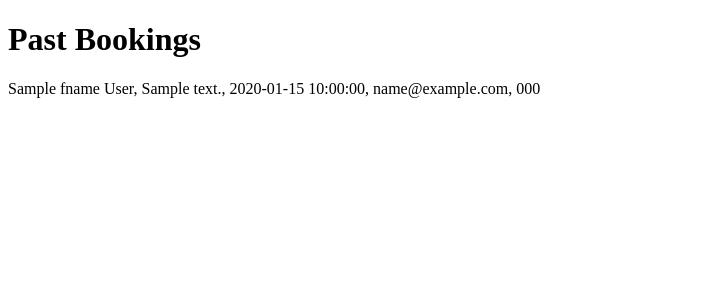
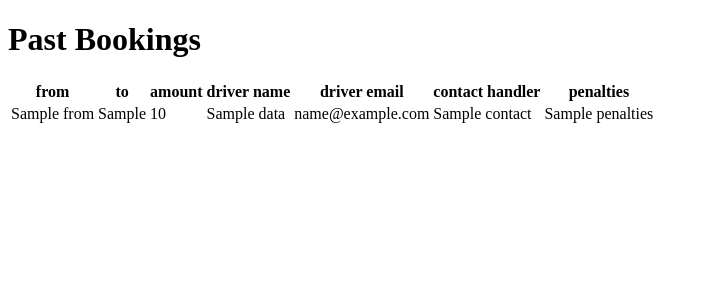
Before and after one commit to Khalaq04/Rent_A_Car, a Flask app: template templates/CustomerTemplates/CustomerBookings.html in a window 1280 px wide. Shown: the top 300 px of the page, without its empty margins (0-708 px from the left). Run offline with Flask 3, Linux system fonts and the light colour scheme; the template is opened without the code that fills it: most values are stand-ins (such as "Sample title", 1, 10 or a date in 2020).

Commit message:
further development of customer page

```diff
--- a/applications/CustomerController.py
+++ b/applications/CustomerController.py
@@ -21,12 +21,12 @@ def newbooking():
 
 @app.route("/customer/<int:c_id>/trips", methods=["GET", "POST"])
 def Customer_past_bookings(c_id):
-    datas = get_past_bookings(c_id)
+    data = get_past_bookings(c_id)
     info = []
-    for i in datas:
+    for i in data:
         dict = {"from":i[0], "to":i[1], "amount":i[2], "dname":i[4], "demail":i[5], "contact":i[6], "penalties":i[3]}
         info.append(dict)
-    return redirect('/CustomerTemplates/CustomerBookings', data=info)
+    return render_template('/CustomerTemplates/CustomerBookings.html', data=info)
 
 @app.route("/customer/<int:c_id>/profile", methods=["GET","POST"])
 def Customer_profile(c_id):
--- a/templates/CustomerTemplates/CustomerBookings.html
+++ b/templates/CustomerTemplates/CustomerBookings.html
@@ -5,8 +5,27 @@
         <h1>Past Bookings</h1>
     </head>
     <body>
+        <table>
+            <tr>
+                <th>from</th>
+                <th>to</th>
+                <th>amount</th>
+                <th>driver name</th>
+                <th>driver email</th>
+                <th>contact handler</th>
+                <th>penalties</th>
+            </tr>
         {% for i in data %}
-        {{i.fname}} {{i.lname}}, {{i.address}}, {{i.dob}}, {{i.email}}, {{i.phone}} <br>
+            <tr>
+                <td>{{i.from}}</td>
+                <td>{{i.to}}</td>
+                <td>{{i.amount}}</td>
+                <td>{{i.dname}}</td>
+                <td>{{i.demail}}</td>
+                <td>{{i.contact}}</td>
+                <td>{{i.penalties}}</td>
+            </tr>
         {% endfor %}
+        </table>
     </body>
 </html>
```
Also changed, not shown: applications/queries/CustomerQueries.py (+10 -3 lines).
